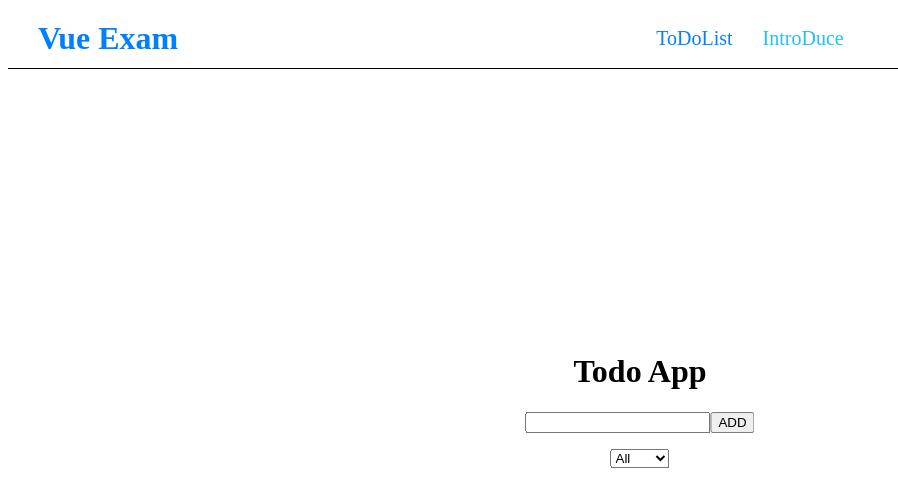
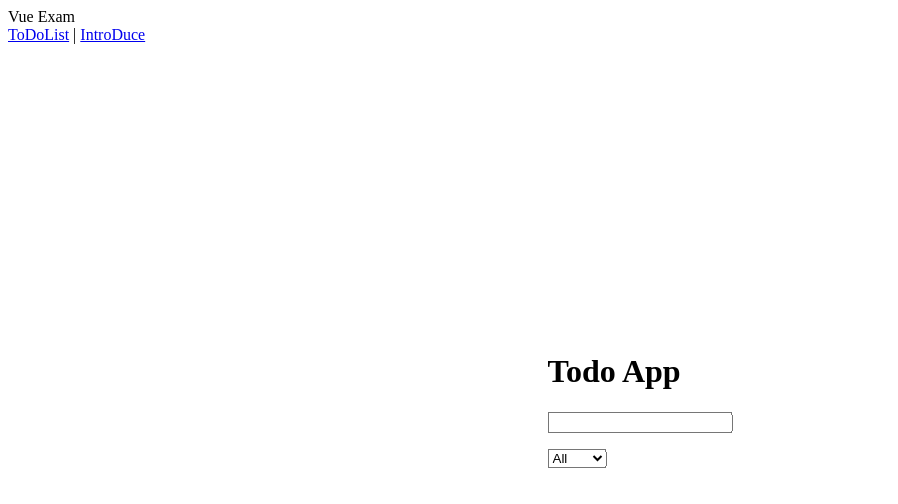
Before and after one commit to Clzzi/Web-Programing-In-School, a Vue app in the folder web-programing--vue-exam/: page /#/ in a window 1280 px wide. Shown: the top 504 px of the page, without its empty margins (0-898 px from the left). Built offline with nearby package versions, Linux system fonts and the light colour scheme.

Commit message:
Delete & Fix: Input Btn, Nav Style

```diff
--- a/web-programing--vue-exam/src/App.vue
+++ b/web-programing--vue-exam/src/App.vue
@@ -2,7 +2,7 @@
   <div class="nav">
     <div class="nav-Logo">Vue Exam</div>
     <div class="nav-Content">
-      <router-link to="/">ToDoList</router-link>
+      <router-link to="/">ToDoList</router-link> |
       <router-link to="/intro">IntroDuce</router-link>
     </div>
     <router-view />
@@ -10,7 +10,7 @@
 </template>
 
 <style lang="scss">
-.nav {
+/* .nav {
   width: 100vw;
   height: 60px;
   display: flex;
@@ -45,5 +45,5 @@
       }
     }
   }
-}
+} */
 </style>
--- a/web-programing--vue-exam/src/components/TodoFooter.vue
+++ b/web-programing--vue-exam/src/components/TodoFooter.vue
@@ -5,11 +5,7 @@
       <option value="active">Active</option>
       <option value="done">Done</option>
     </select>
-    <button
-      type="button"
-      @click="removeCompletedTodo"
-      v-show="completedCount > 0"
-    >
+    <button type="button" @click="removeCompletedTodo" v-show="completedCount">
       Clear completed
     </button>
   </div>
--- a/web-programing--vue-exam/src/components/TodoInput.vue
+++ b/web-programing--vue-exam/src/components/TodoInput.vue
@@ -1,31 +1,30 @@
 <template>
   <div>
     <input type="text" v-model="input" @keyup="inputTodo" />
-    <button type="button" @click="addTodo">ADD</button>
   </div>
 </template>
 
 <script>
-import { mapActions } from 'vuex'
+import { mapActions } from "vuex";
 export default {
-  name: 'TodoInput',
+  name: "TodoInput",
   data() {
-    return { input: '' }
+    return { input: "" };
   },
   methods: {
     inputTodo(event) {
-      if (event.key === 'Enter') {
-        this.addTodo()
+      if (event.key === "Enter") {
+        this.addTodo();
       }
     },
     addTodo() {
-      if (this.input.trim() === '') return
-      this.createTodo(this.input)
-      this.input = ''
+      if (this.input.trim() === "") return;
+      this.createTodo(this.input);
+      this.input = "";
     },
-    ...mapActions(['createTodo'])
-  }
-}
+    ...mapActions(["createTodo"]),
+  },
+};
 </script>
 
 <style></style>
--- a/web-programing--vue-exam/src/components/TodoList.vue
+++ b/web-programing--vue-exam/src/components/TodoList.vue
@@ -16,22 +16,22 @@
 </template>
 
 <script>
-import { mapGetters, mapActions, mapState } from 'vuex'
+import { mapGetters, mapActions, mapState } from "vuex";
 export default {
-  name: 'TodoList',
+  name: "TodoList",
   methods: {
     updateEditTodo(event) {
-      if (event.code === 'Enter') {
-        this.editTodo(event.currentTarget.value)
+      if (event.code === "Enter") {
+        this.editTodo(event.currentTarget.value);
       }
     },
-    ...mapActions(['setSelectedTodo', 'editTodo', 'removeTodo'])
+    ...mapActions(["setSelectedTodo", "editTodo", "removeTodo"]),
   },
   computed: {
-    ...mapGetters(['getFilteredTodos']),
-    ...mapState(['selectedTodo'])
-  }
-}
+    ...mapGetters(["getFilteredTodos"]),
+    ...mapState(["selectedTodo"]),
+  },
+};
 </script>
 
 <style></style>
--- a/web-programing--vue-exam/src/router/index.js
+++ b/web-programing--vue-exam/src/router/index.js
@@ -1,25 +1,25 @@
-import Vue from 'vue'
-import VueRouter from 'vue-router'
-import Intro from '../views/Intro.vue'
-import Todo from '../views/Todo.vue'
+import Vue from "vue";
+import VueRouter from "vue-router";
+import Intro from "../views/Intro.vue";
+import Todo from "../views/Todo.vue";
 
-Vue.use(VueRouter)
+Vue.use(VueRouter);
 
 const routes = [
   {
-    path: '/',
-    name: 'Todo',
-    component: Todo
+    path: "/",
+    name: "Todo",
+    component: Todo,
   },
   {
-    path: '/intro',
-    name: 'Intro',
-    component: Intro
-  }
-]
+    path: "/intro",
+    name: "Intro",
+    component: Intro,
+  },
+];
 
 const router = new VueRouter({
-  routes
-})
+  routes,
+});
 
-export default router
+export default router;
```
Also changed, not shown: web-programing--vue-exam/src/components/TodoHeader.vue (deleted, +0 -10 lines).
